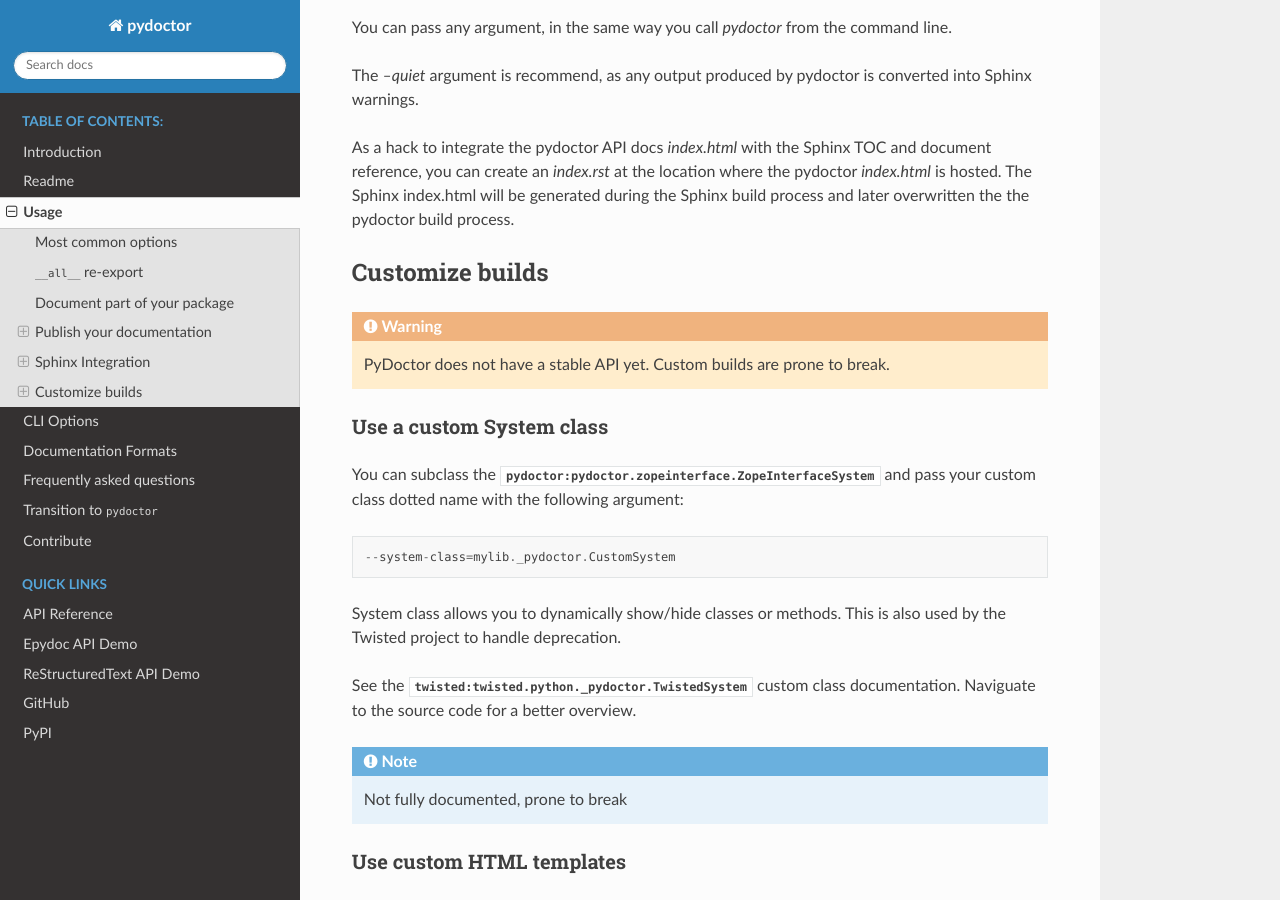
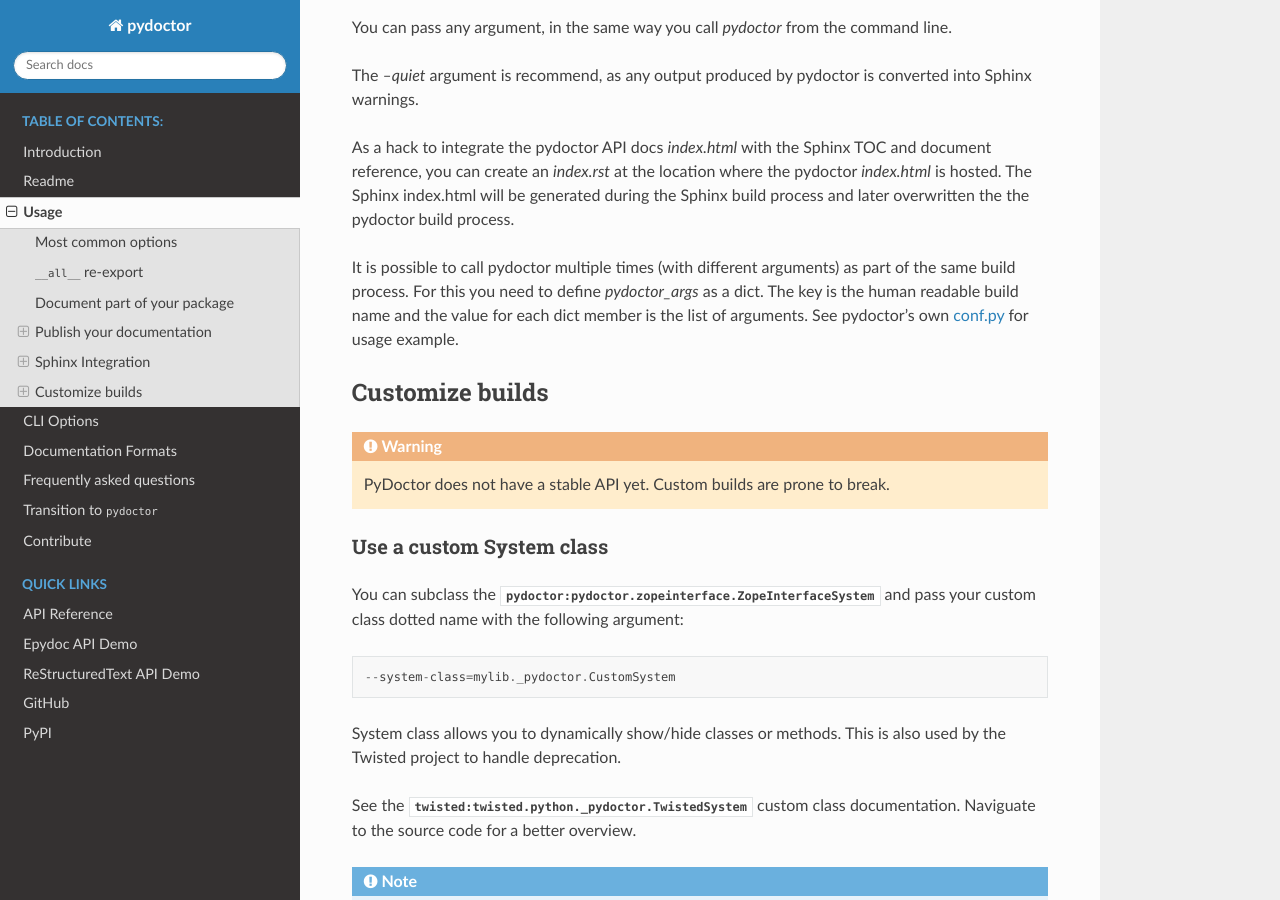
Before and after one commit to twisted/pydoctor, a Sphinx documentation site: the page built from docs/source/usage.rst, in a window 1280 px wide and 900 px high, scrolled down 5397 px. Built offline with Sphinx 7.4.7 and the Read the Docs theme 2.0.0, drawn with Linux system fonts in a browser that asks for light colours; the version number could not be read and is left out.

```diff
--- a/docs/source/usage.rst
+++ b/docs/source/usage.rst
@@ -238,6 +238,14 @@
 The Sphinx index.html will be generated during the Sphinx build process and
 later overwritten the the pydoctor build process.
 
+It is possible to call pydoctor multiple times (with different arguments) as
+part of the same build process.
+For this you need to define `pydoctor_args` as a dict.
+The key is the human readable build name and the value for each dict member
+is the list of arguments.
+See pydoctor's own `conf.py <https://github.com/twisted/pydoctor/blob/master/docs/source/conf.py>`_
+for usage example.
+
 
 Customize builds
 ----------------
```
Also changed, not shown: 1 other file.
